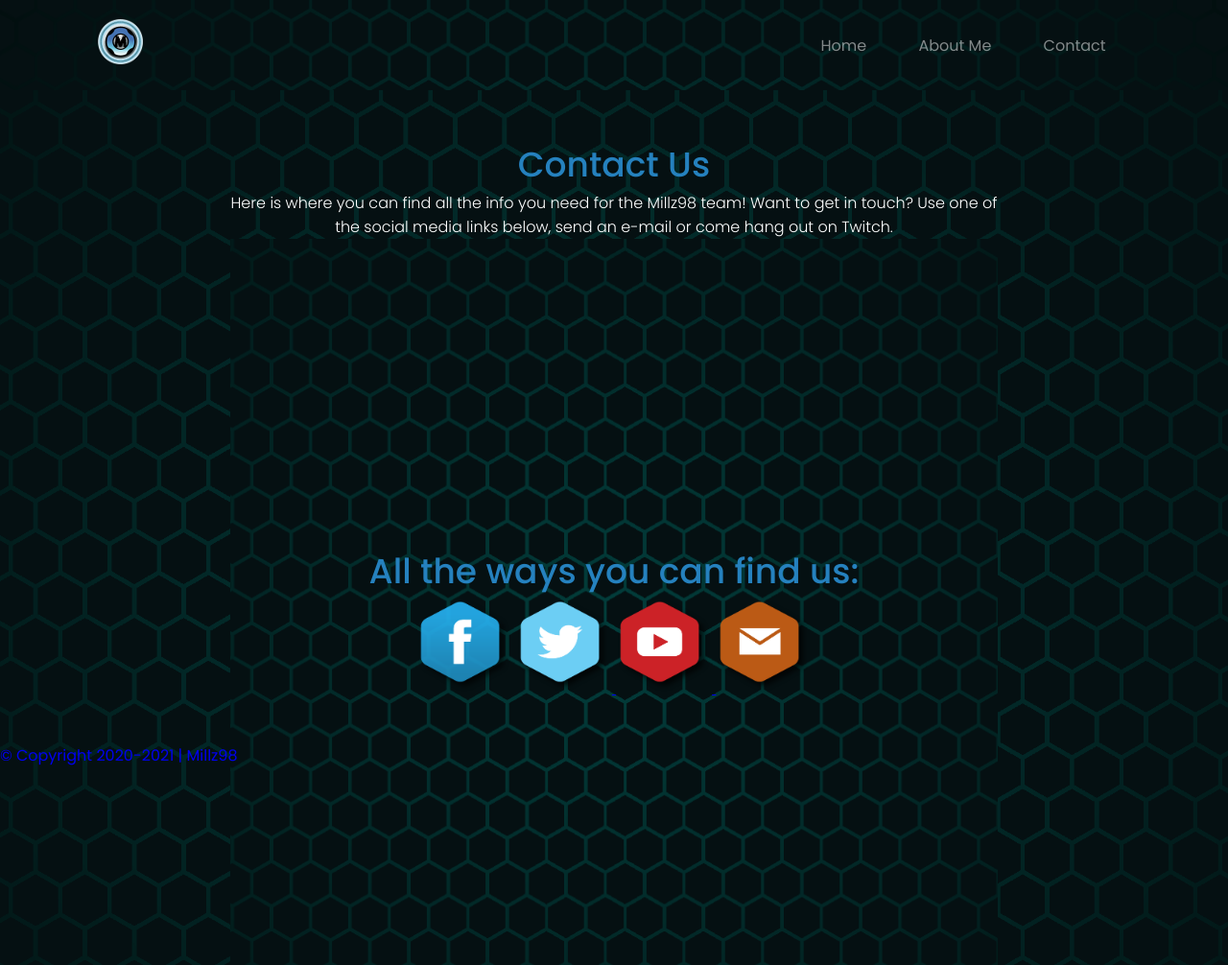
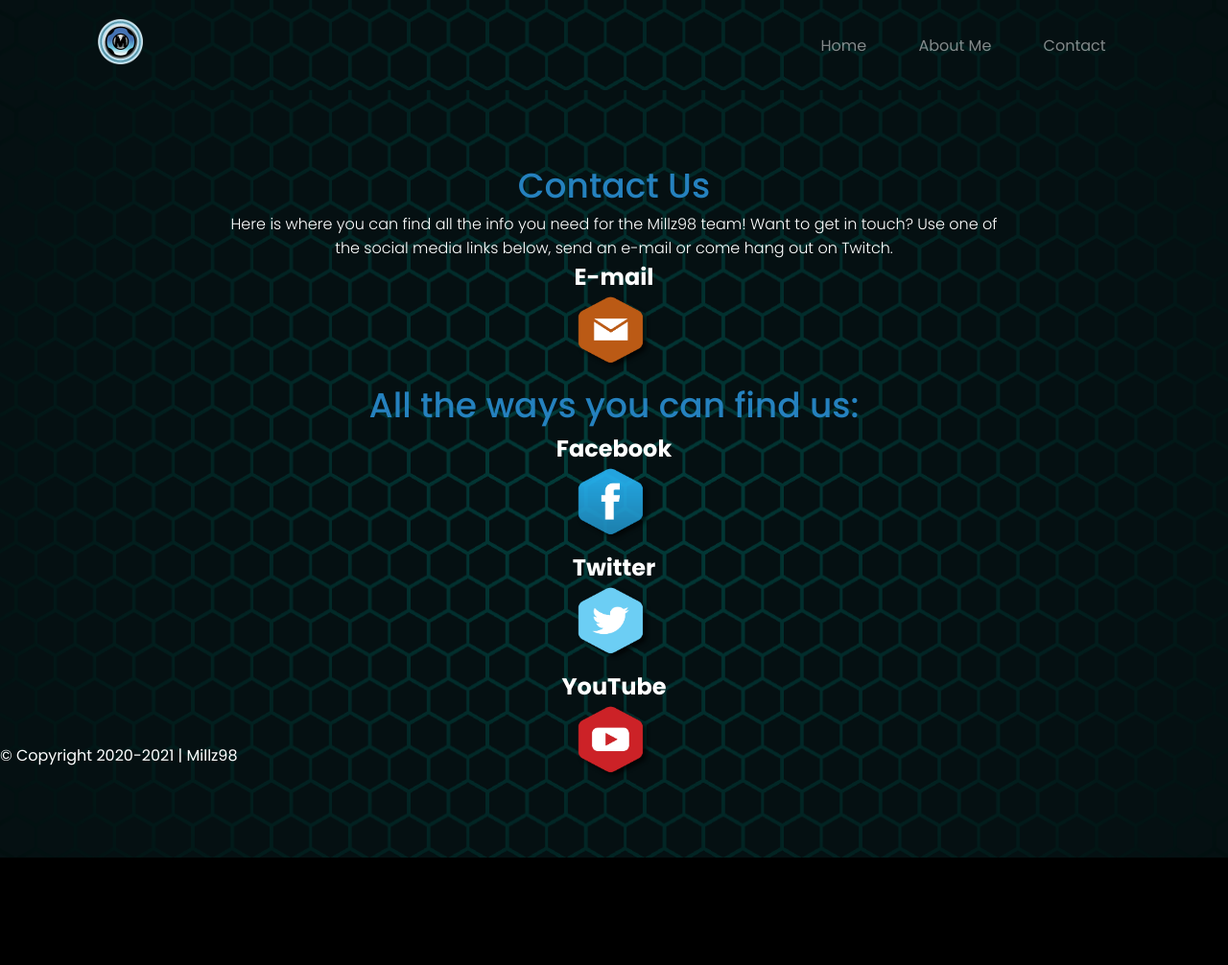
Before and after one commit to Millz98/Twebsite, a plain HTML site: page newnav/contact.html in a window 1280 px wide. Shown: the top 1006 px of the page at 96% size. After the commit the page ends 894 px from the top, so only its background shows below. Drawn offline with Linux system fonts and the light colour scheme.

Commit message:
Fixed links

```diff
--- a/newnav/contact.html
+++ b/newnav/contact.html
@@ -37,32 +37,43 @@
         <h2>Contact Us</h2>
         <p> Here is where you can find all the info you need for the Millz98 team!
         Want to get in touch? Use one of the social media links below, send an e-mail or come hang out on Twitch.
-    <section class="contact">
-        <div class="content">
+
+     <h1>E-mail</h1> <style="position=center"
+<img src="social media icons-email.png" style="width:100px;height:100px;">
+<a href="<a href="mailto:EmailAddress@gmail.com"</a>
+<a href="mailto:EmailAddress@gmail.com"><img src="social media icons-email.png" style="width:82px; height:82px" title="e-mail" alt="message"></a>
+
         <h2>All the ways you can find us:</h2>
 
+<body>
+<h1>Facebook</h1> <style="position=left"
+<img src="social media icon-FB.png" style="width:100px;height:100px;">
+<a href="<a href="https://www.facebook.com/thisisMillz98/"</a>
+<a href="https://www.facebook.com/thisisMillz98/"><img src="social media icon-FB.png" style="width:82px; height:82px" title="FB" alt="Facebook"></a>
 
-<img src="social media icon-FB.png" class="img-fluid"
-style="width:100px;height:100px;">
-<a href="https://www.facebook.com/thisisMillz98/"</a>
+<h1>Twitter</h1> <style="position=center"
+<img src="social media icons-Twitter.png" style="width:100px;height:100px;">
+<a href="<a href="https://www.facebook.com/thisisMillz98/"</a>
+<a href="https://twitter.com/davejmills"><img src="social media icons-Twitter.png" style="width:82px; height:82px" title="Tweet" alt="Tweet"></a>
 
-<img src="social media icons-Twitter.png" class="img-fluid"
-style="width:100px;height:100px;">
-<a href="https://twitter.com/davejmills"</a>
+<h1>YouTube</h1> <style="position=right"
+<img src="social media icons-YT.png" style="width:100px;height:100px;">
+<a href="<a href="https://www.youtube.com/c/Millz98/"</a>
+<a href="https://twitter.com/davejmills"><img src="social media icons-YT.png" style="width:82px; height:82px" title="Videos" alt="Videos"></a>
 
-<img src="social media icons-YT.png" class="img-fluid"
-style="width:100px;height:100px;">
-<a href="https://www.youtube.com/c/Millz98/"</a>
+</body>
+</html>
 
-<img src="social media icons-email.png" class="img-fluid"
-style="width:100px;height:100px;">
-<a href="mailto:EmailAddress@gmail.com"</a>
 
-    <div class="foot">
+</a></p>
+
+
+
+<div class="foot">
         <footer>
             &copy; Copyright 2020-2021 | Millz98
             <content="width=device-width, initial-scale=1.0"
-            <position: center=device-width
+            <position: center =device-width
         </footer>
 </body>
 </html>
```
